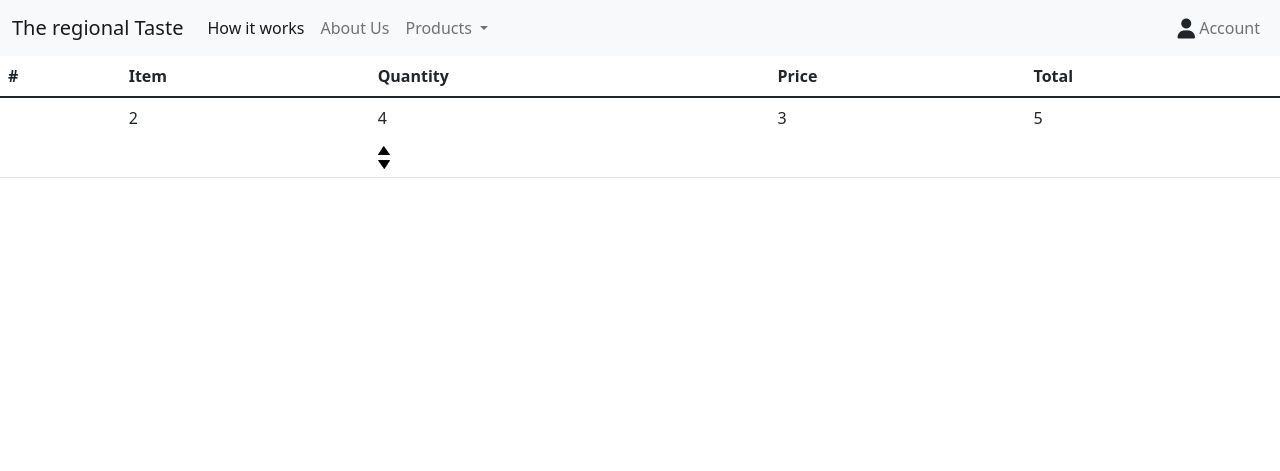
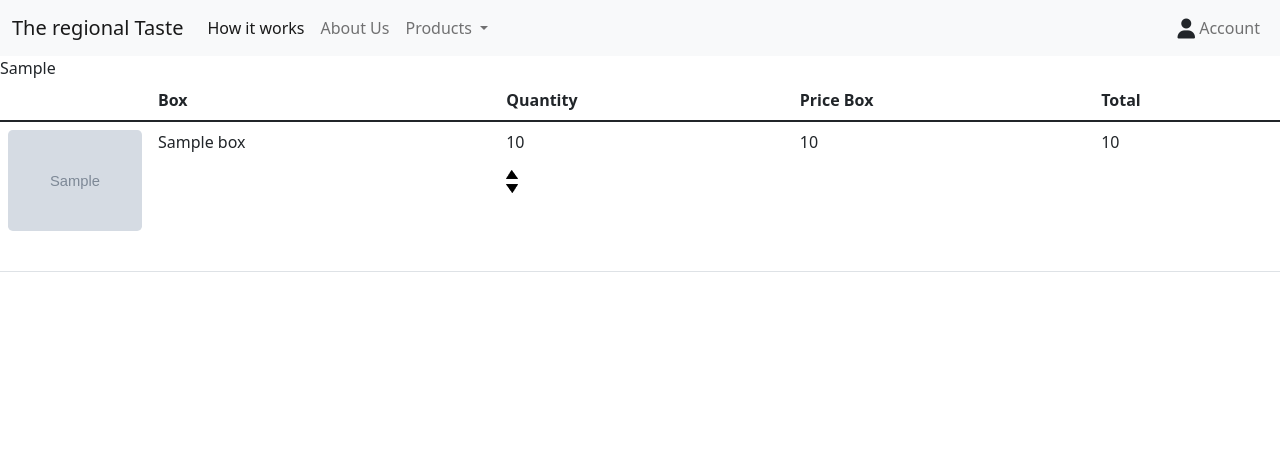
Before and after one commit to nandabritto/PP5, a Django app: template cart/templates/cart/cart.html in a window 1280 px wide. Shown: the top 471 px of the page. Run offline with Django 3.2, Linux system fonts and the light colour scheme; the template is opened without the code that fills it: most values are stand-ins (such as "Sample title", 1, 10 or a date in 2020); grey boxes marked "Sample" are stand-in pictures; some libraries are stand-ins or nearby versions.

Commit message:
Add context to cart view, update cart/order models and html

```diff
--- a/cart/templates/cart/cart.html
+++ b/cart/templates/cart/cart.html
@@ -20,20 +20,26 @@
 <table class="table">
     <thead>
         <tr>
-            <th scope="col">#</th>
-            <th scope="col">Item</th>
+
+            <th scope="col"></th>
+            <th scope="col">Box</th>
             <th scope="col">Quantity</th>
-            <th scope="col">Price</th>
+            <th scope="col">Price Box</th>
             <th scope="col">Total</th>
         </tr>
     </thead>
     <tbody>
+{{ order.get_cart_items }}
+
+        {% for item in items %}
         <tr>
-            <th scope="row"></th>
-            <td class="item"> 2 </td>
+            <td class="box_image">
+                <img src="{{ item.box.box_image.url }}" class="rounded-3 w-100 " alt="{{ item.box_image }}">
+            </td>
+            <td class="item"> {{ item.box}} </td>
             <td class="quantity">
                 <div>
-                    <p class="quantity">4</p>
+                    <p class="quantity">{{ item.quantity}}</p>
                     <div class="quantity">
                         <img data-product="" data-action="add" class="chg-quantity update-cart"
                             src="{{ MEDIA_URL }}arrow-up.png">
@@ -42,9 +48,10 @@
                             src="{{ MEDIA_URL }}arrow-down.png"></div>
                 </div>
             </td>
-            <td class="price">3</td>
-            <td class="total">5</td>
+            <td class="price">{{item.box.box_price}}</td>
+            <td class="total">{{item.get_total}}</td>
         </tr>
+        {% endfor %}
     </tbody>
 </table>
 
--- a/order/views.py
+++ b/order/views.py
@@ -5,4 +5,4 @@ def order(request):
     """
     A view to return order page
     """
-    return render(request, 'home/order.html')
+    return render(request, 'order/order.html')
--- a/static/css/cart.css
+++ b/static/css/cart.css
@@ -5,3 +5,8 @@
 	margin-top: 5px;
 	transition:.1s;
 }
+
+.box_image {
+	height: 150px!important;
+	width:150px!important;
+}
```
Also changed, not shown: cart/views.py (+14 -3 lines), order/models.py (+18 -1 lines).
